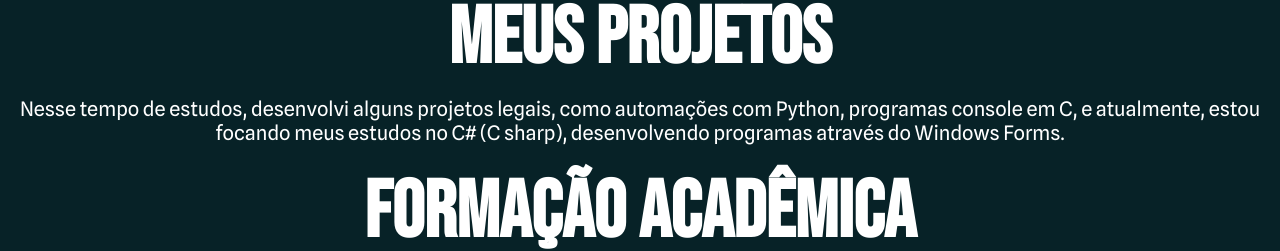
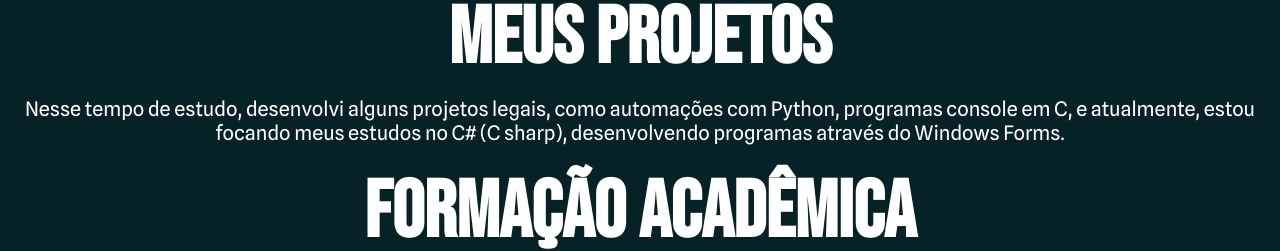
Before and after one commit to WelberC/CurriculoEmSite, a plain HTML site: page index.html in a window 1280 px wide. Shown: the part 694-945 px from the top of the page. Drawn offline with Linux system fonts and the light colour scheme.

Commit message:
Update index.html

```diff
--- a/index.html
+++ b/index.html
@@ -42,7 +42,7 @@
 
 <section class="sections" id="projects">
     <h1 class="Titulos">Meus projetos</h1>
-    <p class="textos">Nesse tempo de estudos, desenvolvi alguns projetos legais, como automações com Python, programas console em C, e atualmente, estou focando meus estudos no C# (C sharp), desenvolvendo programas através do Windows Forms.  </p>
+    <p class="textos">Nesse tempo de estudo, desenvolvi alguns projetos legais, como automações com Python, programas console em C, e atualmente, estou focando meus estudos no C# (C sharp), desenvolvendo programas através do Windows Forms.  </p>
 </section>
 
 <section class="sections" id="academico">
```
